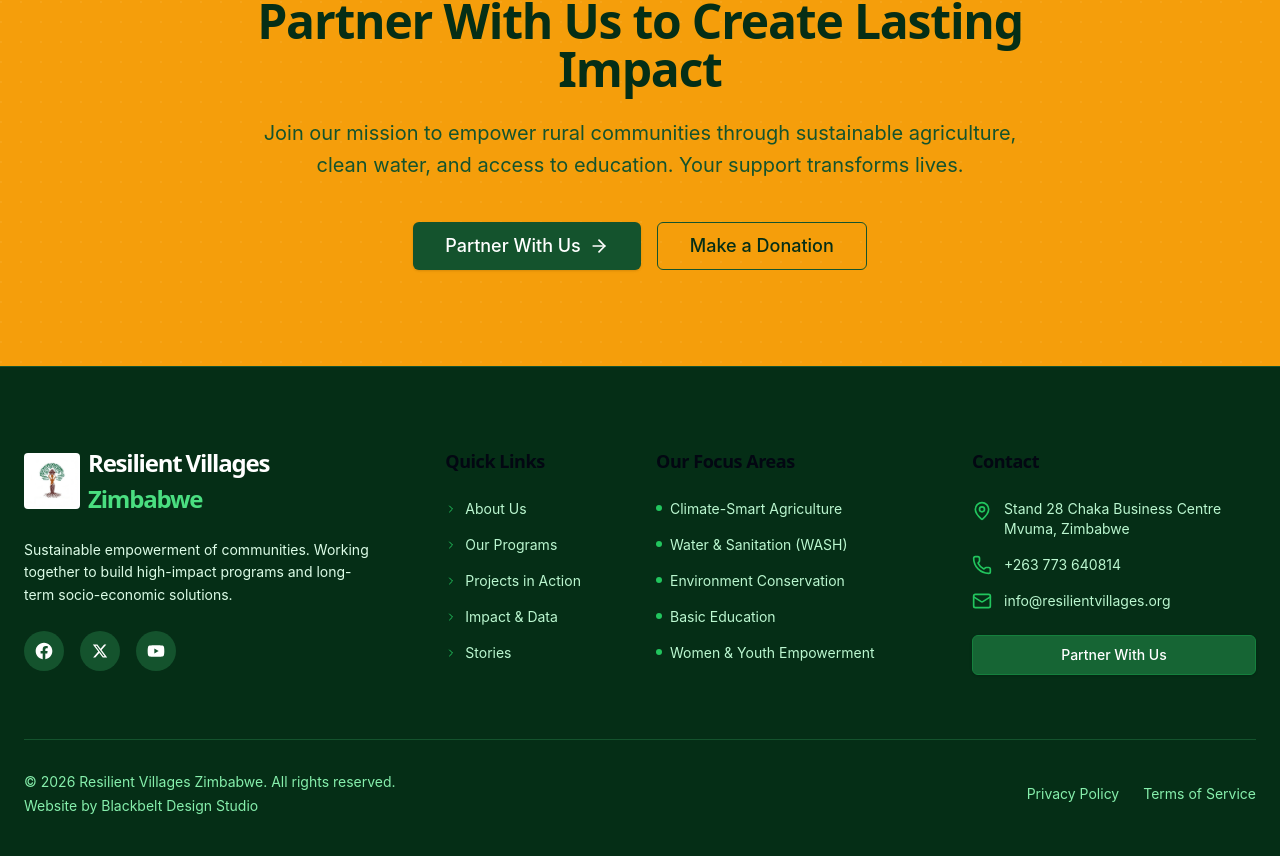
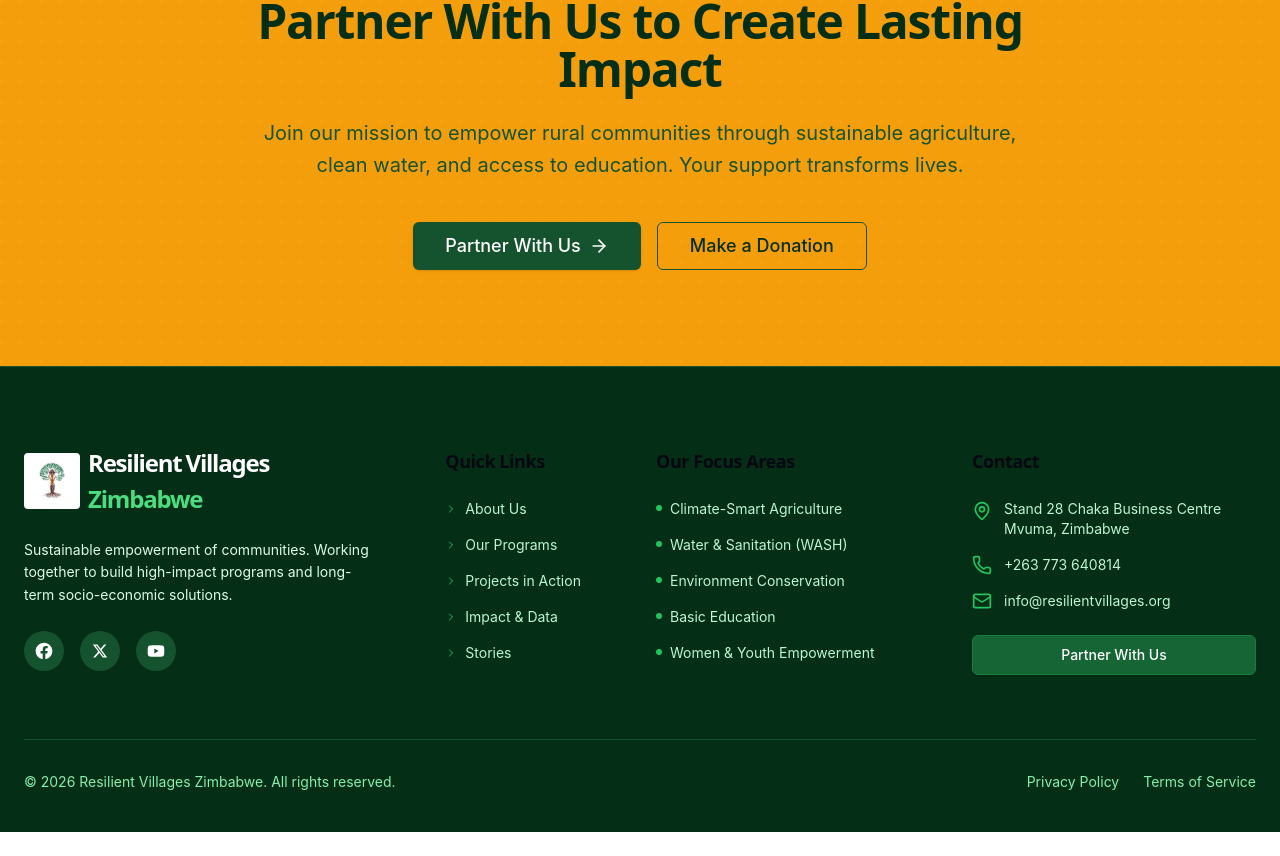
Before and after one commit to thedanayi/resilientvillages, a React (Vite) app: page /about in a window 1280 px wide. Shown: the part 3052-3908 px from the top of the page. After the commit the page ends 3884 px from the top, so only its background shows below. Built offline with nearby package versions, Linux system fonts and the light colour scheme.

Commit message:
feat: update hero image and footer credits
Replace hero background with local asset and remove design studio credit from footer.

```diff
--- a/src/components/layout/Footer.tsx
+++ b/src/components/layout/Footer.tsx
@@ -106,11 +106,6 @@ export function Footer() {
         <div className="pt-8 border-t border-primary-900 flex flex-col md:flex-row items-center justify-between gap-4 text-primary-300 text-sm">
            <div className="flex flex-col gap-1 items-center md:items-start">
              <p>&copy; {currentYear} Resilient Villages Zimbabwe. All rights reserved.</p>
-             <p>
-               <a href="https://www.blackbelt.design" target="_blank" rel="noopener noreferrer" className="hover:text-white transition-colors">
-                 Website by Blackbelt Design Studio
-               </a>
-             </p>
            </div>
            <div className="flex items-center gap-6">
               <Link to="/privacy" className="hover:text-white transition-colors">Privacy Policy</Link>
--- a/src/pages/Home.tsx
+++ b/src/pages/Home.tsx
@@ -25,7 +25,7 @@ export default function Home() {
       <section className="relative w-full min-h-[90vh] flex items-center bg-primary-950 overflow-hidden" aria-labelledby="hero-heading">
         <div className="absolute inset-0 w-full h-full">
            <Image
-              src="https://images.unsplash.com/photo-1531206715517-5c0ba140b4b8?q=80&w=2940&auto=format&fit=crop"
+              src="/images/grandma.jpg"
               alt="Community working together"
               className="w-full h-full object-cover opacity-30 select-none pointer-events-none"
               loading="eager"
```
Also changed, not shown: public/images/grandma.jpg (added).
